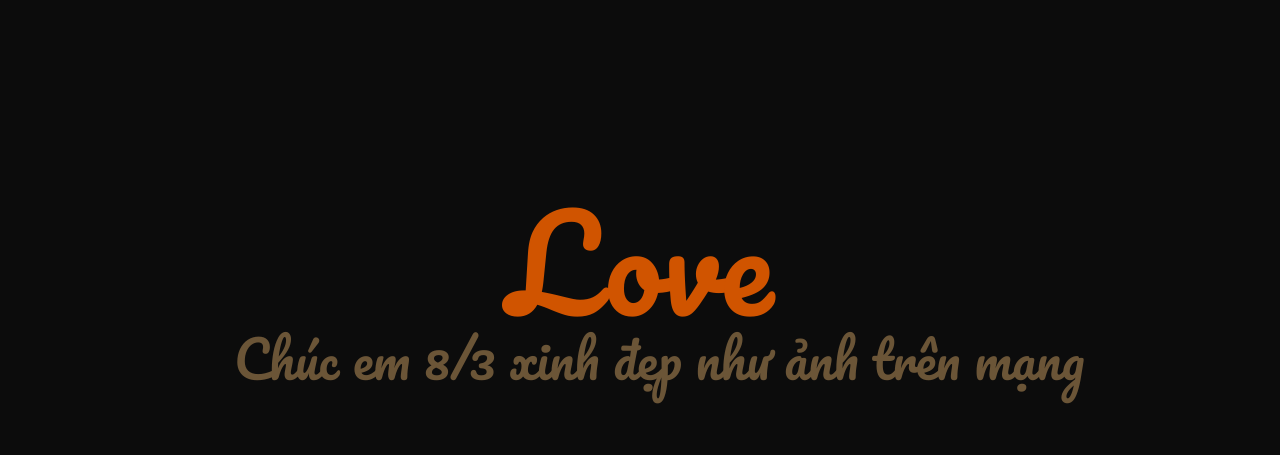
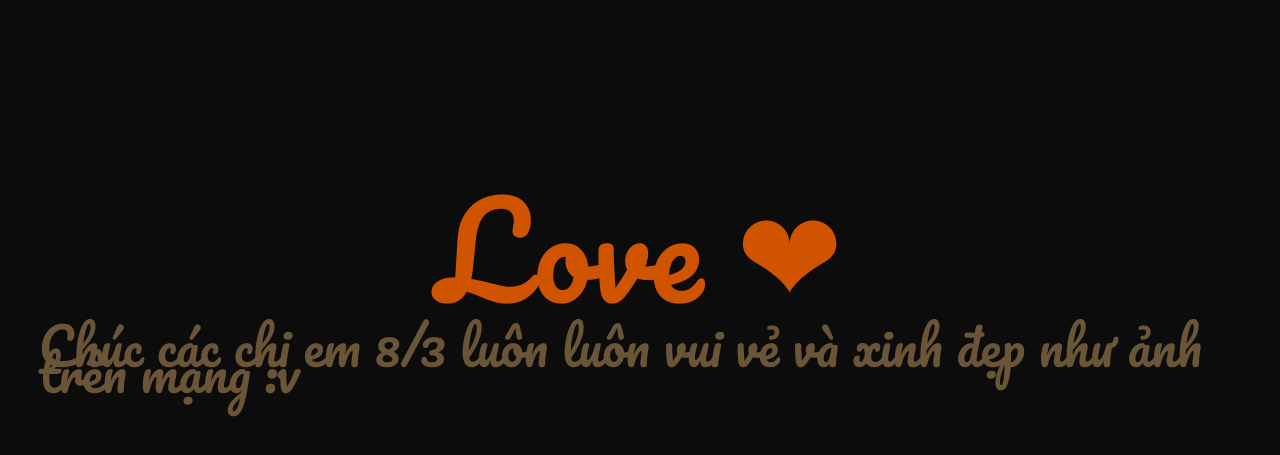
Before and after one commit to phamthienwd/phamthienwd.github.io, a plain HTML site: page index.html in a window 1280 px wide. Shown: the part 115-570 px from the top of the page. Drawn offline with Linux system fonts and the light colour scheme; a web font is replaced by a local one.

Commit message:
Update index.html

```diff
--- a/index.html
+++ b/index.html
@@ -36,10 +36,10 @@ supportsCssVars() || alert("Please view this demo in a modern browser that suppo
 					<div class="grid__item pos-10"><div class="grid__item-img" style="background-image:url(./img/img10.png);" class="hover"></div></div>
 				</div>
                 <h2 class="content__title no-select">
-					<span>Love</span>
+					<span>Love ❤</span>
 				</h2>
 				<h2 class="content__title no-select">
-					<span class="content__title-sub">Chúc em 8/3 xinh đẹp như ảnh trên mạng</span>
+					<span class="content__title-sub">Chúc các chị em 8/3 luôn luôn vui vẻ và xinh đẹp như ảnh trên mạng :v </span>
 				</h2>
 			</div>
 		</main>
```
